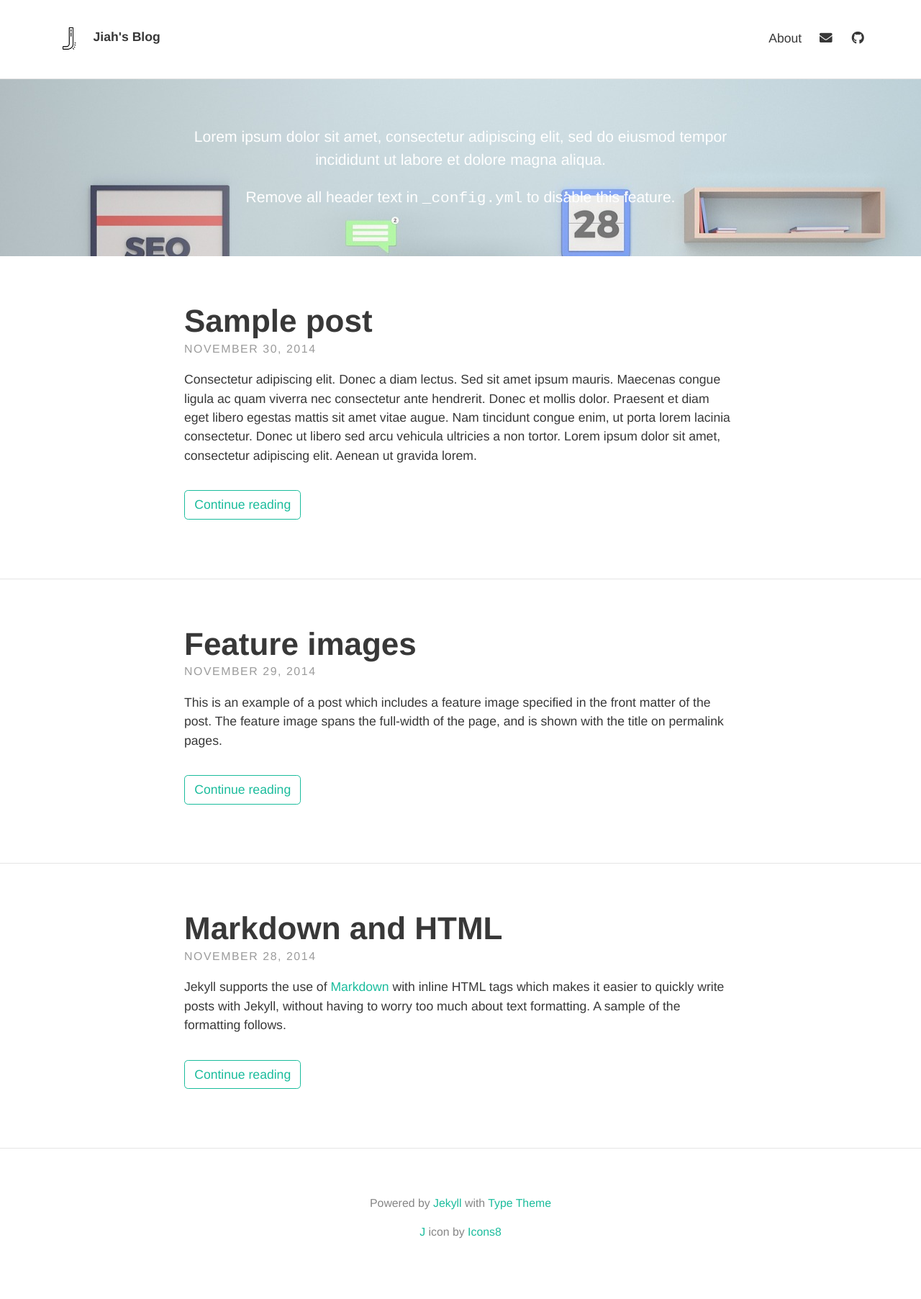
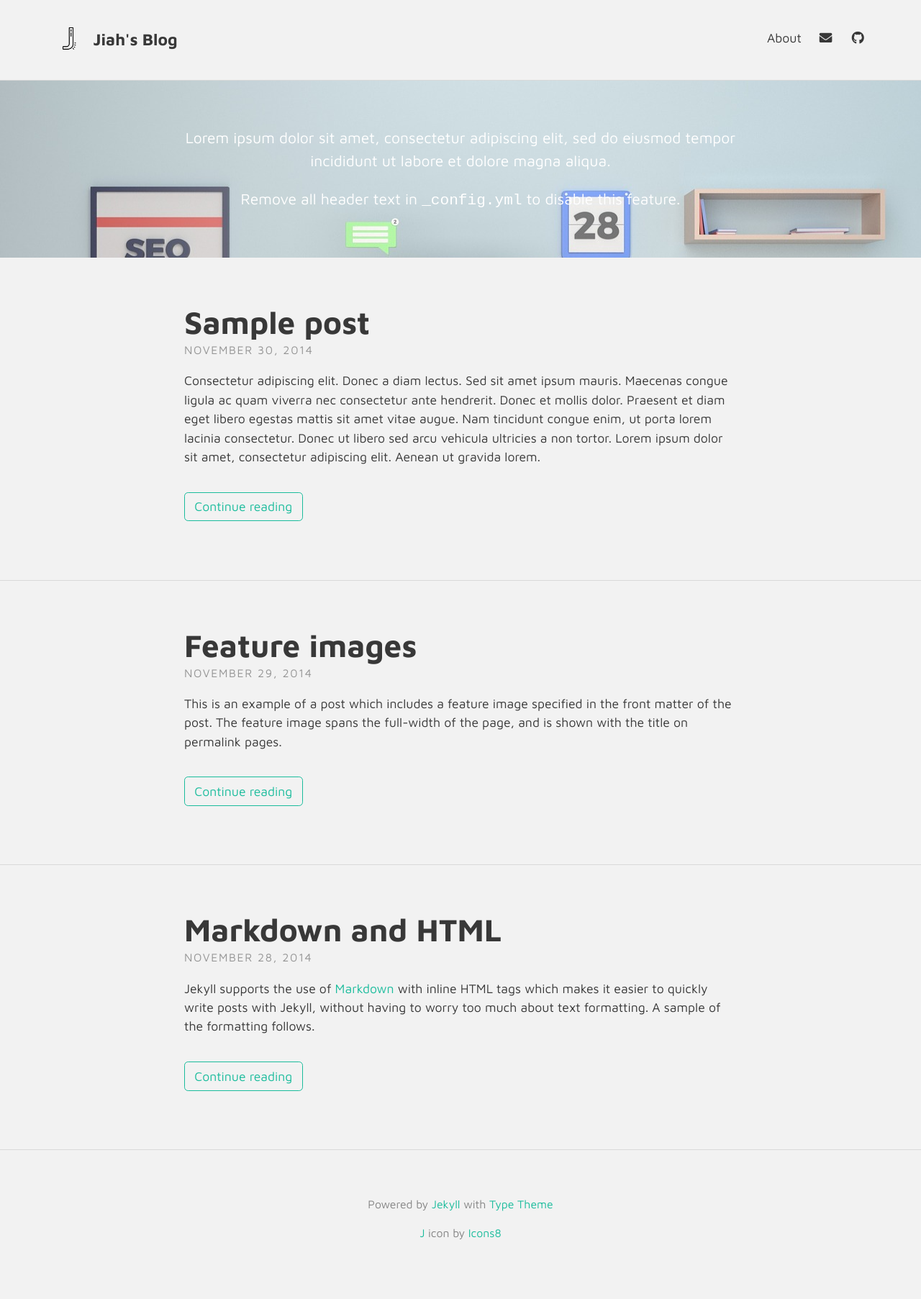
Before and after one commit to jiahnoh97/jiahnoh97.github.io, a Jekyll site: the page built from index.html, in a window 1280 px wide. Shown: the whole page at 72% size. Built offline with Jekyll 4.4.1, drawn with Linux system fonts in a browser that asks for light colours; nearby versions of some CDN libraries; the list of posts is cut into pages by our own code.

Commit message:
Add files via upload

```diff
--- a/_sass/base/_variables.scss
+++ b/_sass/base/_variables.scss
@@ -1,6 +1,6 @@
 // Typography
-$font-family-main: 'Source Sans Pro', Helvetica, Arial, sans-serif !default;
-$font-family-headings: 'Source Sans Pro', Helvetica, Arial, sans-serif !default;
+$font-family-main: 'Maven Pro', Helvetica, Arial, sans-serif !default;
+$font-family-headings: 'Maven Pro', Helvetica, Arial, sans-serif !default;
 $font-size: 1.10em !default;
 
 // Padding
@@ -9,8 +9,8 @@ $padding-small: 5% !default;
 $padding-x-small: 3% !default;
 
 // Brand colours
-$brand-color: #fff !default;
-$background-color: #fff !default;
+$brand-color: #F2F2F2 !default;
+$background-color: #F2F2F2 !default;
 $border-color: rgba(0, 0, 0, 0.1) !default; // rgba recommended if using feature images
 
 // Typography colours
--- a/_sass/includes/_header.scss
+++ b/_sass/includes/_header.scss
@@ -22,7 +22,7 @@
   .site-title {
     float: left;
     font-weight: bold;
-    font-size: 1em;
+    font-size: 1.3em;
     line-height: 1.5;
   }
 
```
